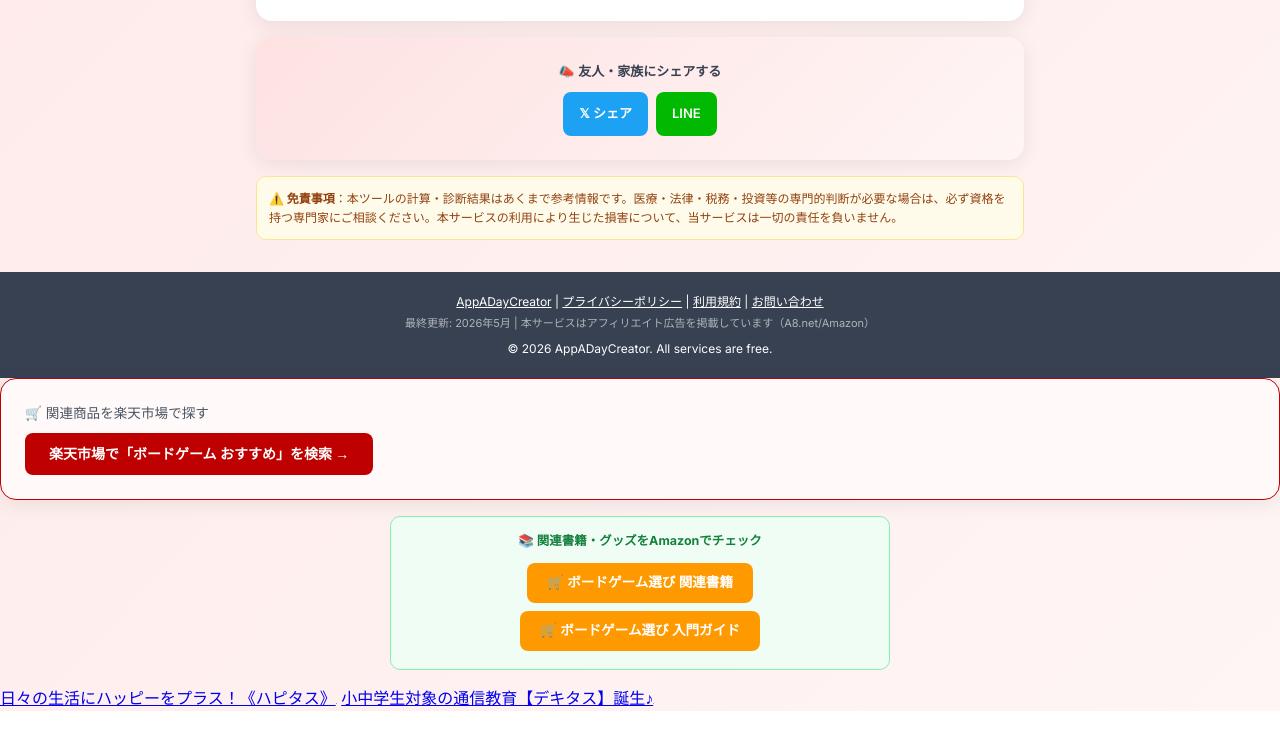
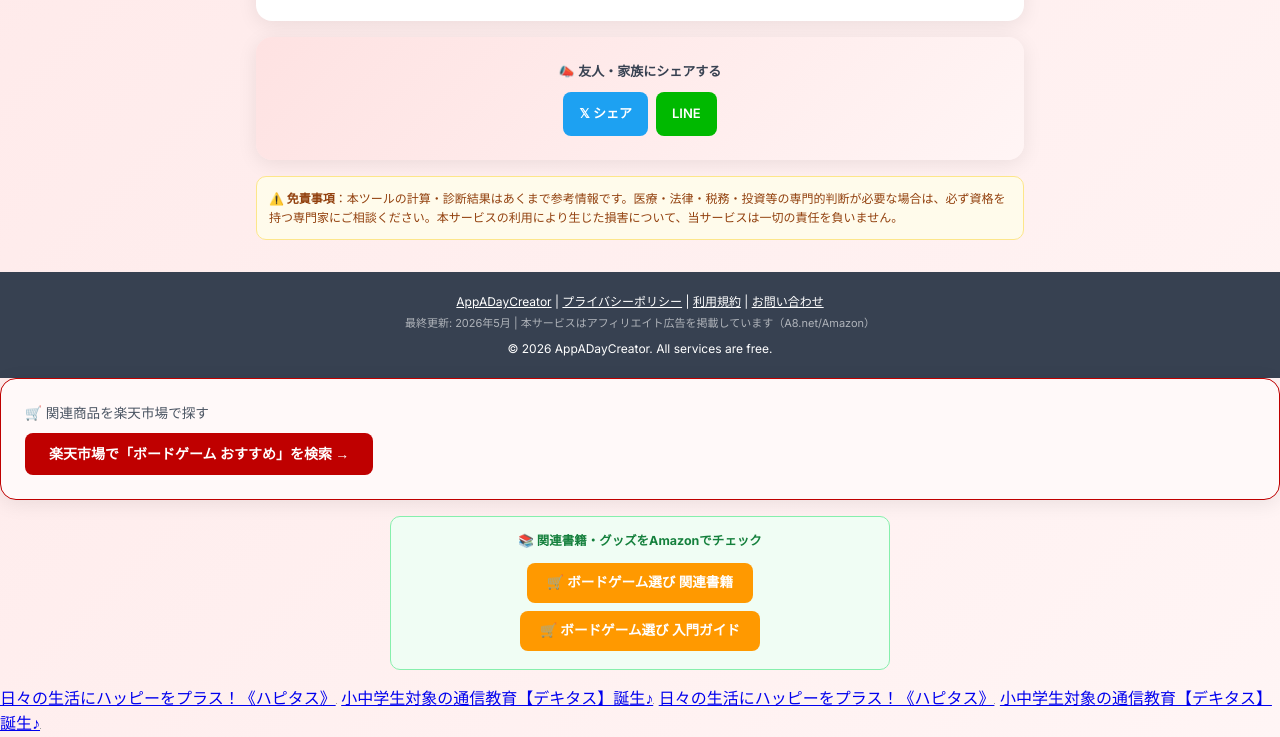
Before and after one commit to appadaycreator/board-game-advisor, a plain HTML site: page index.html in a window 1280 px wide. Shown: the part 1679-2416 px from the top of the page. Before the commit the page ends 2390 px from the top, so only its background shows below. Drawn offline with Linux system fonts and the light colour scheme; grey boxes are pictures that could not be loaded.

Commit message:
Add A8 affiliates: 高還元率ポイントサイト【ハピタ, 塾が作ったタブレット対応の小中

```diff
--- a/index.html
+++ b/index.html
@@ -323,5 +323,9 @@ j=d.createElement(s),dl=l!="dataLayer"?"&l="+l:"";j.async=true;j.src=
 <a href="https://px.a8.net/svt/ejp?a8mat=4B3WJ6+FQ9JMY+1LP8+BY642" rel="nofollow">日々の生活にハッピーをプラス！《ハピタス》</a><img border="0" width="1" height="1" src="https://www14.a8.net/0.gif?a8mat=4B3WJ6+FQ9JMY+1LP8+BY642" alt="">
 
 <a href="https://px.a8.net/svt/ejp?a8mat=4AX38J+4DU6NE+2MJW+HYV1E" rel="nofollow">小中学生対象の通信教育【デキタス】誕生♪</a><img border="0" width="1" height="1" src="https://www16.a8.net/0.gif?a8mat=4AX38J+4DU6NE+2MJW+HYV1E" alt="">
+
+<a href="https://px.a8.net/svt/ejp?a8mat=4B3WJ6+FQ9JMY+1LP8+BY642" rel="nofollow">日々の生活にハッピーをプラス！《ハピタス》</a><img border="0" width="1" height="1" src="https://www14.a8.net/0.gif?a8mat=4B3WJ6+FQ9JMY+1LP8+BY642" alt="">
+
+<a href="https://px.a8.net/svt/ejp?a8mat=4AX38J+4DU6NE+2MJW+HYV1E" rel="nofollow">小中学生対象の通信教育【デキタス】誕生♪</a><img border="0" width="1" height="1" src="https://www16.a8.net/0.gif?a8mat=4AX38J+4DU6NE+2MJW+HYV1E" alt="">
 </body>
 </html>
```
